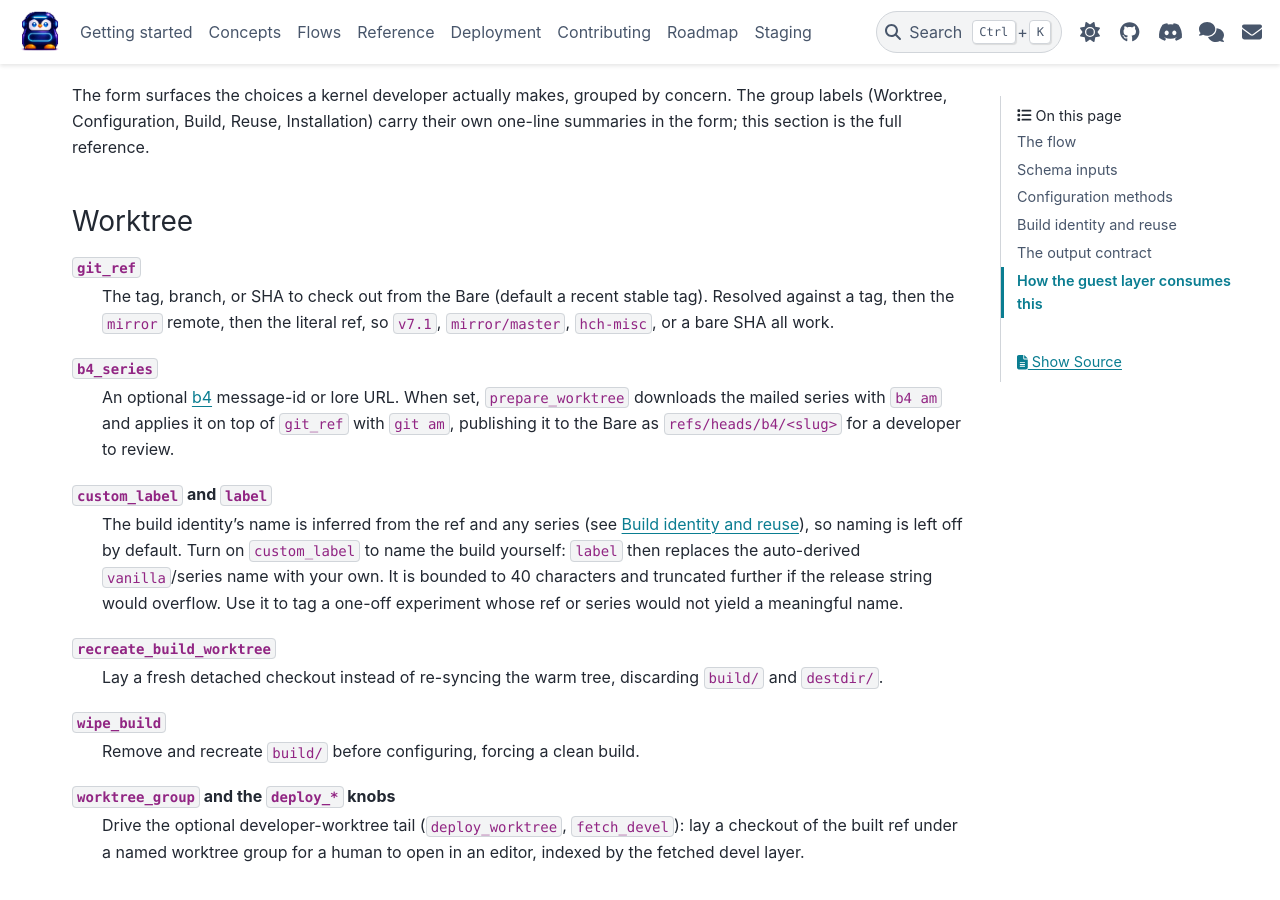
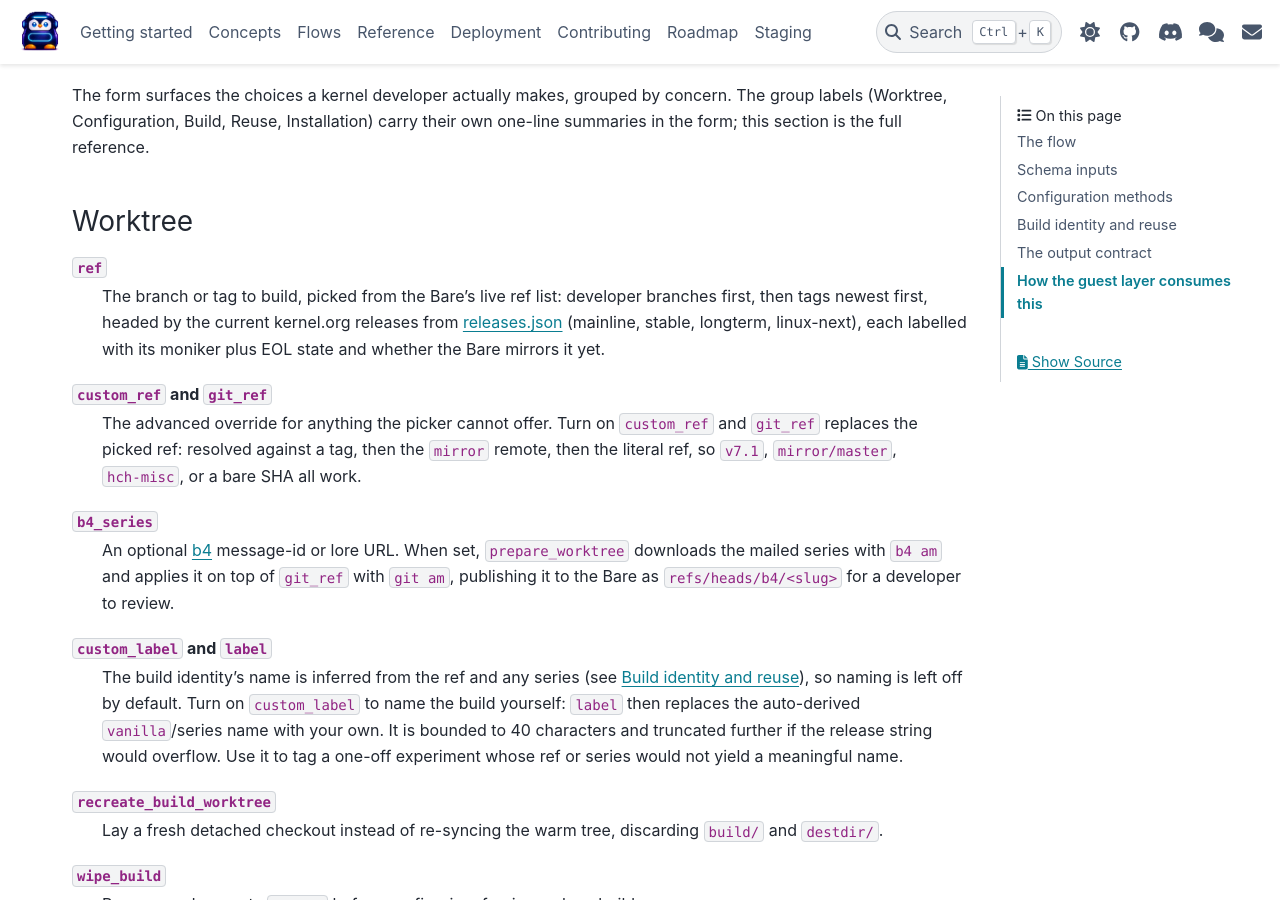
Before and after one commit to dagomez137/kdevops-ng, a Sphinx documentation site: the page built from docs/flows/kernel-build.rst, in a window 1280 px wide and 900 px high, scrolled down 1799 px. Built offline with Sphinx 7.4.7 and the PyData theme 0.15.4, drawn with Linux system fonts in a browser that asks for light colours.

Commit message:
docs: document the curated ref pickers on the build pages
Both build pages still described git_ref and qemu_ref as the directly
typed ref field. The forms have since moved to a curated picker: a ref
dropdown fed by the Bare's live ref list, headed on the kernel side by
the kernel.org releases.json monikers with EOL and mirrored-state
labels, with the raw ref demoted to an advanced override behind
custom_ref. Describe that shape and link releases.json at first
mention.

Generated-by: Claude AI
Signed-off-by: Daniel Gomez <da.gomez@kernel.org>

```diff
--- a/docs/flows/kernel-build.rst
+++ b/docs/flows/kernel-build.rst
@@ -114,10 +114,18 @@ reference.
 Worktree
 --------
 
-``git_ref``
-   The tag, branch, or SHA to check out from the Bare (default a recent stable
-   tag). Resolved against a tag, then the ``mirror`` remote, then the literal
-   ref, so ``v7.1``, ``mirror/master``, ``hch-misc``, or a bare SHA all work.
+``ref``
+   The branch or tag to build, picked from the Bare's live ref list:
+   developer branches first, then tags newest first, headed by the current
+   kernel.org releases from `releases.json`_ (mainline, stable, longterm,
+   linux-next), each labelled with its moniker plus EOL state and whether
+   the Bare mirrors it yet.
+
+``custom_ref`` and ``git_ref``
+   The advanced override for anything the picker cannot offer. Turn on
+   ``custom_ref`` and ``git_ref`` replaces the picked ref: resolved against
+   a tag, then the ``mirror`` remote, then the literal ref, so ``v7.1``,
+   ``mirror/master``, ``hch-misc``, or a bare SHA all work.
 
 ``b4_series``
    An optional `b4`_ message-id or lore URL. When set, ``prepare_worktree``
@@ -362,5 +370,6 @@ up with the running kernel. For inspecting a running guest see
 :doc:`/flows/guests`.
 
 .. _Linux kernel: https://www.kernel.org/
+.. _releases.json: https://www.kernel.org/releases.json
 .. _linux-config-fragments: https://github.com/dagomez137/linux-config-fragments
 .. _b4: https://b4.docs.kernel.org/
```
Also changed, not shown: docs/flows/qemu-build.rst (+9 -3 lines).
